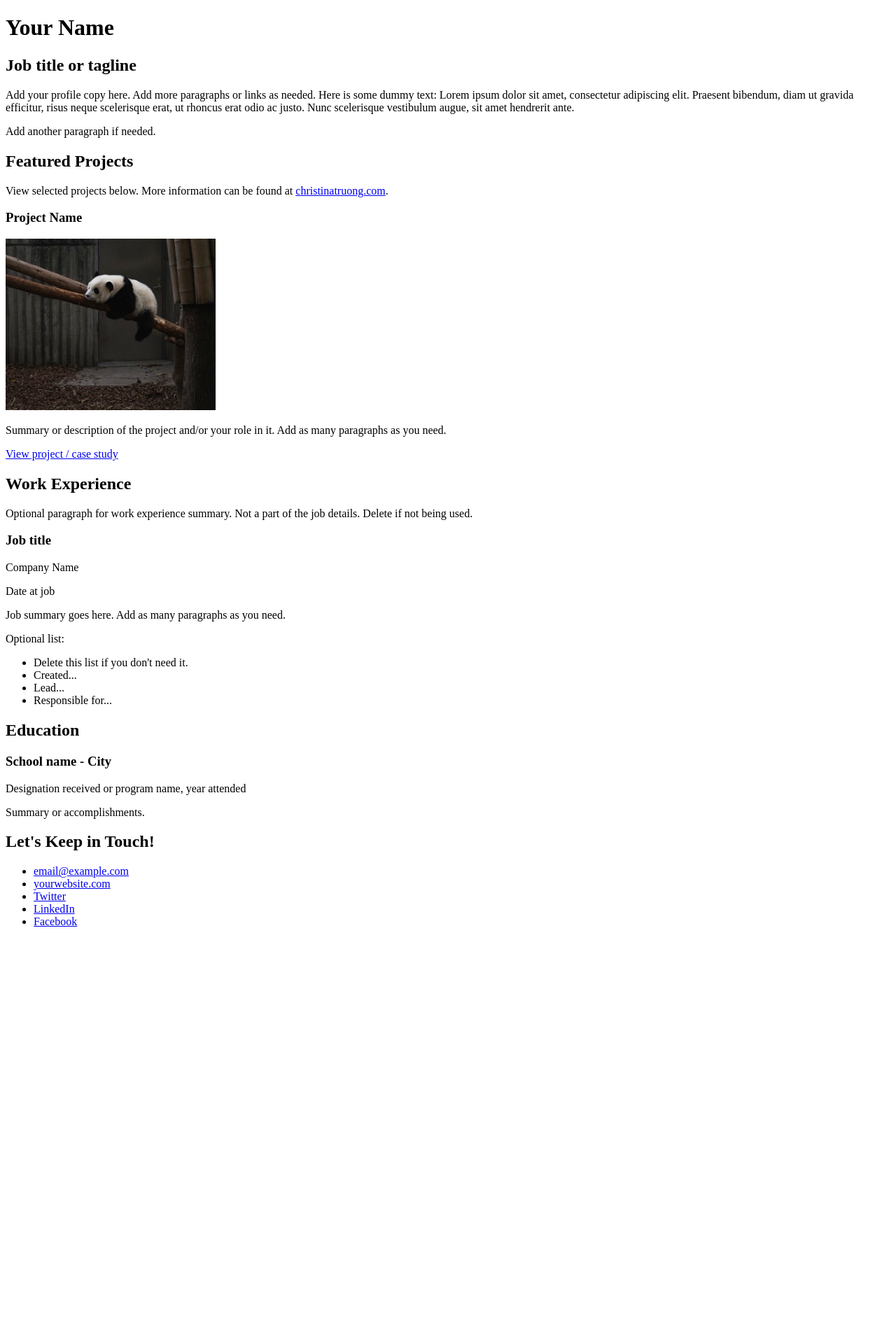
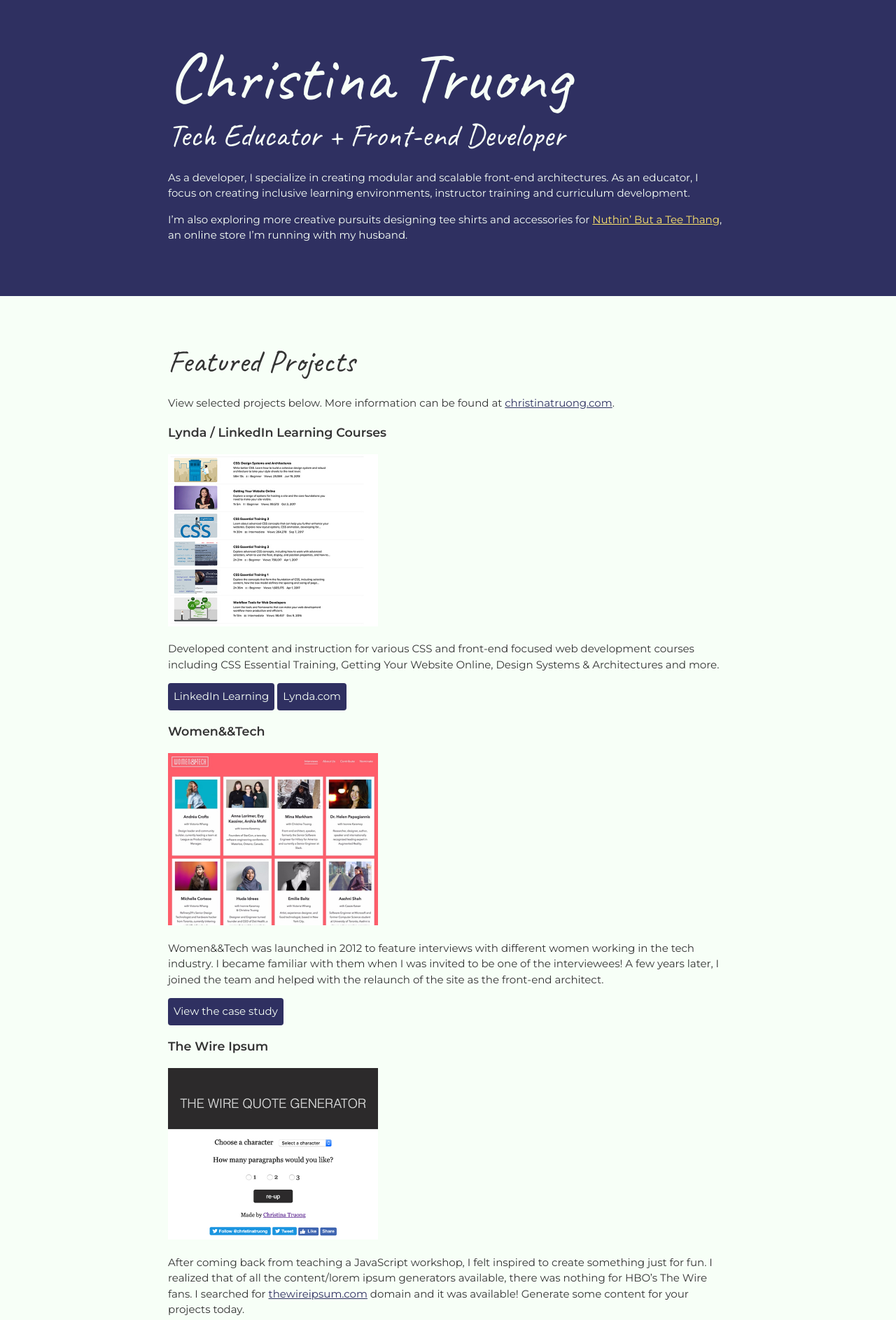
Before and after one commit to illki/css-tutorial, a plain HTML site: page index.html in a window 1280 px wide. Shown: the top 1886 px of the page at 70% size. Before the commit the page ends 1342 px from the top, so only its background shows below. Drawn offline with Linux system fonts and the light colour scheme.

Commit message:
new version I am drunk

```diff
--- a/css/styles.css
+++ b/css/styles.css
@@ -1,4 +1,97 @@
-/* Resising all images to 300px */
+/*
+COLOR PALETTE
+https://coolors.co/f7fff7-343434-2f3061-ffe66d-a1c6d7
+#F7FFF7 - almost white
+#343434 - dark gray - almost black
+#2F3061 - blue dark
+#FFE66D - yellow
+#A1C6D7 - blue light
+*/
+
+
+/* Global styles
+------------------------------------*/
+body {
+  color: #343434;
+  margin: 0;
+  padding: 0;
+  font-family: 'Montserrat', sans-serif;
+  font-size: 15px;
+  line-height: 1.5;
+}
 img {
-    width: 300px;
+  width: 300px;
 }
+a {
+  color: #FFE66D;
+}
+a:hover {
+  text-decoration: none;
+}
+h1 {
+  font-size: 100px;
+  line-height: 1;
+}
+h2 {
+  font-size: 45px;
+}
+h1, h2 {
+  font-family: 'Caveat', cursive;
+  font-weight: 400;
+  margin: 0;
+}
+.content-wrap {
+  width: 800px;
+  margin: 0 auto;
+  padding: 60px 0;
+}
+
+
+
+/* Profile
+------------------------------------*/
+header {
+  background: #2F3061;
+  color: #F7FFF7;
+}
+
+
+/* Projects
+------------------------------------*/
+.projects {
+  background: #F7FFF7;
+}
+.projects a {
+  color: #2F3061;
+}
+.projects .btn {
+  color: #F7FFF7;
+  background: #2F3061;
+  text-decoration: none;
+  padding: 8px;
+  border-radius: 4px;
+  display: inline-block;
+}
+.projects .btn:hover {
+  background: rgba(47, 48, 97, 80%);
+}
+
+
+/* Work Experience
+------------------------------------*/
+.work-experience {
+  background: #A1C6D7;
+}
+
+
+/* Education
+------------------------------------*/
+
+
+
+/* Contact Info
+------------------------------------*/
+footer {
+  background: #343434;
+  color: #F7FFF7;
+}
--- a/index.html
+++ b/index.html
@@ -3,82 +3,145 @@
   <head>
     <meta charset="UTF-8">
     <meta name="viewport" content="width=device-width, initial-scale=1.0">
-    <title>Kinamico online 3D printing service | fast EU delivery</title>
+    <title>Christina Truong, Tech Educator + Front-end Developer</title>
+    <link href="https://fonts.googleapis.com/css?family=Caveat|Montserrat:400,600&display=swap" rel="stylesheet">
     <link rel="stylesheet" href="css/styles.css">
   </head>
   <body>
     <main>
-      <!-- ***********************  ABOUT / PROFILE  *********************** -->
+      <!-- ***************  ABOUT / PROFILE  **************** -->
       <header>
-        <h1>Your Name</h1>
-        <h2>Job title or tagline</h2>
+        <div class="content-wrap">
+          <h1>Christina Truong</h1>
+          <h2>Tech Educator + Front-end Developer</h2>
 
-        <p>Add your profile copy here. Add more paragraphs or links as needed. Here is some dummy text: Lorem ipsum dolor sit amet, consectetur adipiscing elit. Praesent bibendum, diam ut gravida efficitur, risus neque scelerisque erat, ut rhoncus erat odio ac justo. Nunc scelerisque vestibulum augue, sit amet hendrerit ante.</p>
-        <p>Add another paragraph if needed.</p>
+          <p>As a developer, I specialize in creating modular and scalable front-end architectures. As an educator, I focus on creating inclusive learning environments, instructor training and curriculum development.</p>
+          <p>I’m also exploring more creative pursuits designing tee shirts and accessories for <a href="http://teethang.com" target="_blank">Nuthin’ But a Tee Thang</a>, an online store I’m running with my husband.</p>
+        </div>
       </header>
 
-      <!-- ********************  PROJECTS / PORTFOLIO  ********************* -->
-      <section>
+      <!-- ************ PROJECTS / PORTFOLIO  ************** -->
+      <section class="projects">
+        <div class="content-wrap">
           <h2>Featured Projects</h2>
           <p>View selected projects below. More information can be found at <a href="http://christinatruong.com">christinatruong.com</a>.</p>
 
-        <!-- Copy the whole <section> block to add more projects. -->
+          <!-- Project 1 -->
           <section>
-          <h3>Project Name</h3>
-          <img src="images/thumbnail-1.jpg" alt="panda on a tree">
-          <p>Summary or description of the project and/or your role in it. Add as many paragraphs as you need.</p>
-          <a href="#" target="_blank">View project / case study</a>
-        </section>
-        <!-- End of Project block. -->
+            <h3>Lynda / LinkedIn Learning Courses</h3>
+            <img src="images/project-courses.jpg" alt="Lynda & LinkedIn Learning course list">
+            <p>Developed content and instruction for various CSS and front-end focused web development courses including CSS Essential Training, Getting Your Website Online, Design Systems & Architectures and more.</p>
+            <a class="btn" href="https://www.linkedin.com/learning/instructors/christina-truong?u=2125562" target="_blank">LinkedIn Learning</a>
+            <a class="btn" href="https://www.lynda.com/Christina-Truong/7842227-1.html">Lynda.com</a>
           </section>
 
-      <!-- ***********************  WORK EXPERIENCE  *********************** -->
+          <!-- Project 2 -->
           <section>
+            <h3>Women&&Tech</h3>
+            <img src="images/project-women-tech.jpg" alt="Women and Tech website">
+            <p>Women&&Tech was launched in 2012 to feature interviews with different women working in the tech industry. I became familiar with them when I was invited to be one of the interviewees! A few years later, I joined the team and helped with the relaunch of the site as the front-end architect.</p>
+            <a class="btn" href="http://christinatruong.com/projects/women-and-tech-redesign.html" target="_blank">View the case study</a>
+          </section>
+
+          <!-- Project 3 -->
+          <section>
+            <h3>The Wire Ipsum</h3>
+            <img src="images/project-wire-ipsum.jpg" alt="The Wire Ipsum website">
+            <p>After coming back from teaching a JavaScript workshop, I felt inspired to create something just for fun. I realized that of all the content/lorem ipsum generators available, there was nothing for HBO’s The Wire fans. I searched for <a href="http://thewireipsum.com" target="_blank">thewireipsum.com</a> domain and it was available! Generate some content for your projects today.</p>
+            <a class="btn" href="http://thewireipsum.com" target="_blank">View live site</a>
+          </section>
+        </div>
+      </section>
+
+      <!-- ****************  WORK EXPERIENCE  ******************** -->
+      <section class="work-experience">
+        <div class="content-wrap">
           <h2>Work Experience</h2>
-        <p>Optional paragraph for work experience summary. Not a part of the job details. Delete if not being used.</p>
+          <p>See my complete work history on <a href="https://www.linkedin.com/in/christinatruong/">LinkedIn</a>.</p>
 
-        <!-- Copy this whole <section> block to add more jobs. -->
+          <!-- Job 1 -->
           <section>
-          <h3>Job title</h3>
-          <p>Company Name</p>
-          <p>Date at job</p>
-          <p>Job summary goes here. Add as many paragraphs as you need.</p>
-          <p>Optional list:</p>
+            <h3>Front-end Developer & Educator</h3>
+            <p>Freelance</p>
+            <p>July 2006-Present</p>
+            <p>Provides various front-end related services ranging from development work, speaking engagements, instructor training, workshops, and curriculum development. See more at  <a href="http://christinatruong.com">christinatruong.com</a>.</p>
+          </section>
+
+          <!-- Job 2 -->
+          <section>
+            <h3>Director of Curriculum</h3>
+            <p>Ladies Learning Code</p>
+            <p>July 2014 - February 2016</p>
+            <p>Managed all curriculum for the adult programs. Created teaching materials and implemented instructor training across 20+ Canadian chapters.</p>
+            <p>Key contributions:</p>
             <ul>
-            <li>Delete this list if you don't need it.</li>
-            <li>Created...</li>
-            <li>Lead...</li>
-            <li>Responsible for...</li>
+              <li>Overhauled the curriculum and standardized the content and delivery.
+                <ul>
+                  <li>Created 9 new workshops focusing on HTML, CSS, JavaScript, jQuery, Wordpress and Responsive Web Design.</li>
+                  <li>Created all Hackapalooza content (2 day conference style event) consisting of 2-4 hour workshop sessions.</li>
+                  <li>Created interactive slide deck template for consistent national workshop branding.</li>
+                  <li>Developed the Digital Skills part-time program curriculum.</li>
+                </ul>
+              </li>
+              <li>Provided training for all instructors focusing on creating an inclusive and engaging learning environment.</li>
+              <li>Maintained the ladieslearningcode.com website.</li>
+              <li>Volunteer lead instructor from 2011-2014 for Toronto workshops and several chapter launches.</li>
             </ul>
           </section>
-        <!-- End of Job block. -->
+
+          <!-- Job 3 -->
+          <section>
+            <h3>Lead Front-End Developer</h3>
+            <p>Field iD</p>
+            <p>March 2013 - February 2014</p>
+            <p>Lead the front-end development for the in-house safety inspection software.</p>
+            <p>Key contributions:</p>
+            <ul>
+              <li>Responsible for setting code standards for the front-end development.</li>
+              <li>Created a fully customized front-end framework, including the UI/UX design.</li>
+              <li>Standardized the site architecture and design.</li>
+            </ul>
+          </section>
+        </div>
       </section>
 
-      <!-- ******************  EDUCATION & CERTIFICATIONS ****************** -->
-      <section>
+      <!-- *************  EDUCATION & CERTIFICATIONS *********** -->
+      <section class="education">
+        <div class="content-wrap">
           <h2>Education</h2>
 
-        <!-- Copy this whole <section> block to add more schools. -->
           <section>
-          <h3>School name - City</h3>
-          <p>Designation received or program name, year attended</p>
-          <p>Summary or accomplishments.</p>
-        </section>
-        <!-- End of School block. -->
+            <h3>Seneca College - Toronto, ON</h3>
+            <p>Webmaster Content Site Design Certificate, 2006</p>
+            <p>14 week full-time program covering HTML, CSS, Flash, Photoshop, PHP and JavaScript.</p>
           </section>
 
-      <!-- *****************  CONTACT INFO / SOCIAL MEDIA  ***************** -->
+          <section>
+            <h3>York University - Toronto, ON</h3>
+            <p>Bachelor of Arts with Honours, 2001-2005</p>
+            <p>Double Major in Communications & Psychology.</p>
+          </section>
+
+          <section>
+            <h3>San Jose State University - San Jose, CA</h3>
+            <p>General Studies, 2000</p>
+          </section>
+        </div>
+      </section>
+
+      <!-- ************  CONTACT INFO / SOCIAL MEDIA  ************ -->
       <footer>
+        <div class="content-wrap">
           <h2>Let's Keep in Touch!</h2>
 
           <!-- Social media and contact links. Add or remove any networks. -->
           <ul>
             <li><a href="mailto:email@example.com">email@example.com</a></li>
-          <li><a href="http://yourwebsite.com" target="_blank">yourwebsite.com</a></li>
-          <li><a href="#" target="_blank">Twitter</a></li>
+            <li><a href="http://christinatruong.com" target="_blank">christinatruong.com</a></li>
+            <li><a href="http://twitter.com/christinatruong" target="_blank">Twitter</a></li>
             <li><a href="#" target="_blank">LinkedIn</a></li>
-          <li><a href="#" target="_blank">Facebook</a></li>
           </ul>
+        </div>
       </footer>
     </main>
   </body>
```
Also changed, not shown: images/annie-spratt-unsplash.jpg (deleted), images/joanna-kosinska-unsplash.jpg (deleted), images/photo-credits.txt (deleted), images/project-courses.jpg (added), images/project-wire-ipsum.jpg (added), images/project-women-tech.jpg (added), images/sharon-mccutcheon-unsplash.jpg (deleted), images/thumbnail-1.jpg (deleted), images/thumbnail-2.jpg (deleted), images/thumbnail-3.jpg (deleted). Lines whose indentation alone changed are shown as unchanged.
